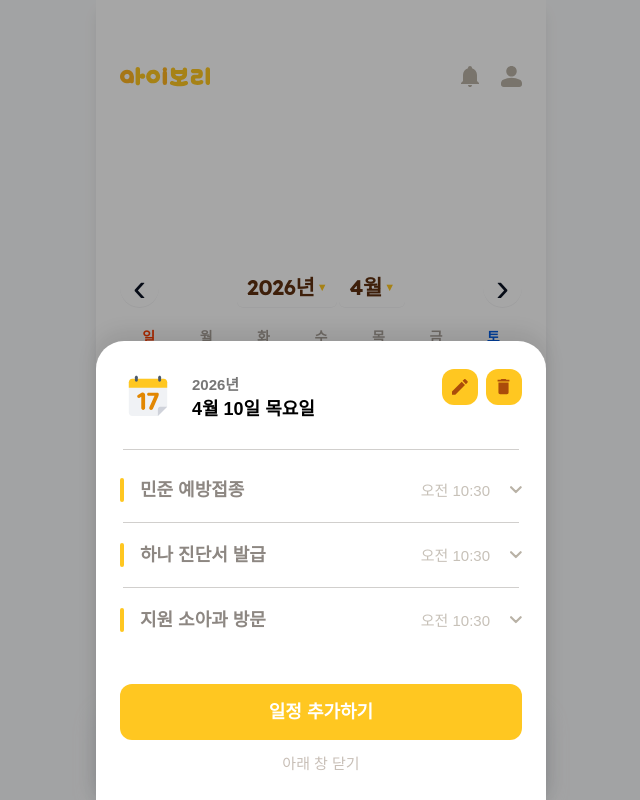
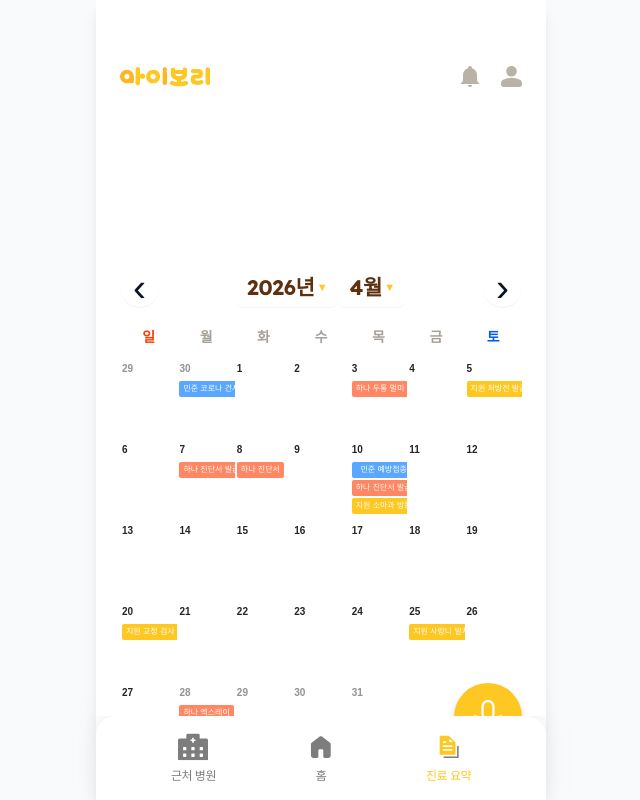
Before and after one commit to seoul-ibori/ibori-fe, a React (Vite) app: page /summary in a window 1280 px wide. Shown: the whole page, without its empty margins (319-959 px from the left). Built offline with nearby package versions, Linux system fonts and the light colour scheme; a web font is replaced by a local one.

Commit message:
🎨 Design: 캘린더 날짜 높이 고정 및 바텀시트 초기화

```diff
--- a/src/components/Summary/Calender.jsx
+++ b/src/components/Summary/Calender.jsx
@@ -1,14 +1,11 @@
-import { useMemo, useState } from 'react';
+import { useState } from 'react';
 
 import MicrophoneIcon from '@/assets/icons/summary/microphone.svg?react';
 import BottomSheet from '@/components/Summary/BottomSheet';
 import { CELLS, WEEK_DAYS } from '@/constants/calenderDummyData';
 
 export default function Calendar() {
-  const initialSelectedIndex = useMemo(() => CELLS.findIndex((cell) => cell.selected), []);
-  const [selectedIndex, setSelectedIndex] = useState(
-    initialSelectedIndex >= 0 ? initialSelectedIndex : null
-  );
+  const [selectedIndex, setSelectedIndex] = useState(null);
 
   const selectedCell = selectedIndex !== null ? CELLS[selectedIndex] : null;
   const selectedWeekDay = selectedIndex !== null ? WEEK_DAYS[selectedIndex % 7]?.label : '';
@@ -60,14 +57,12 @@ export default function Calendar() {
             type="button"
             key={`${cell.day}-${index}`}
             onClick={() => setSelectedIndex(index)}
-            className={`px-[2px] py-[2px] ${
-              selectedIndex === index
-                ? 'h-[84px] overflow-hidden rounded border border-[#FFC721]'
-                : 'h-[81px]'
+            className={`box-border flex h-[81px] flex-col overflow-hidden px-[2px] py-[2px] ${
+              selectedIndex === index ? 'rounded border border-[#FFC721]' : ''
             }`}
           >
             <div
-              className={`mb-0.5 flex h-6 items-center justify-center text-[10px] font-bold leading-none ${
+              className={`flex h-6 shrink-0 items-center justify-center text-[10px] font-bold leading-none ${
                 cell.muted ? 'text-[#252525]/50' : 'text-[#252525]'
               }`}
             >
@@ -79,7 +74,7 @@ export default function Calendar() {
                 cell.day
               )}
             </div>
-            <div className="space-y-0.5">
+            <div className="min-h-0 flex-1 space-y-0.5 overflow-hidden">
               {cell.events?.map((event) => (
                 <div
                   key={event.label}
```
